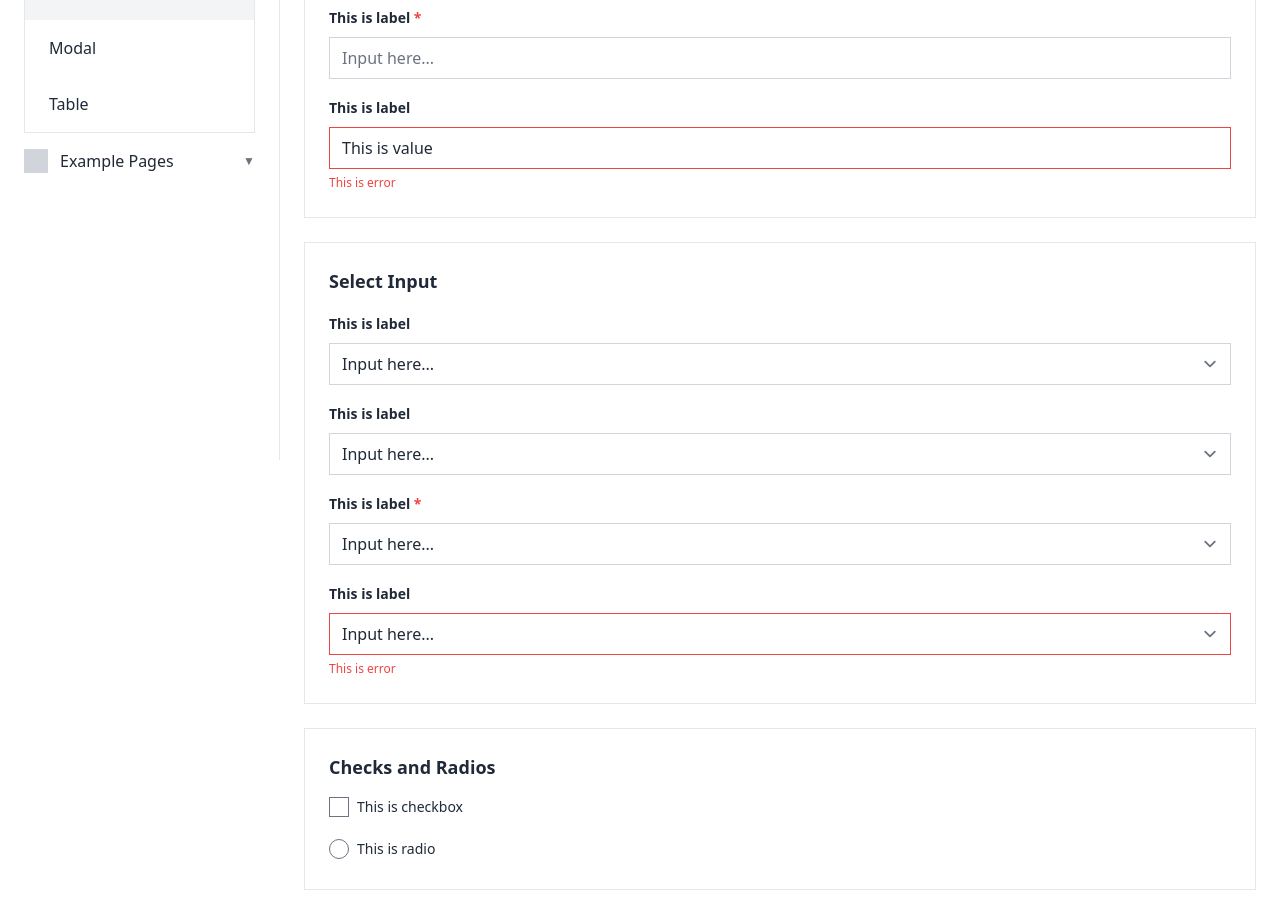
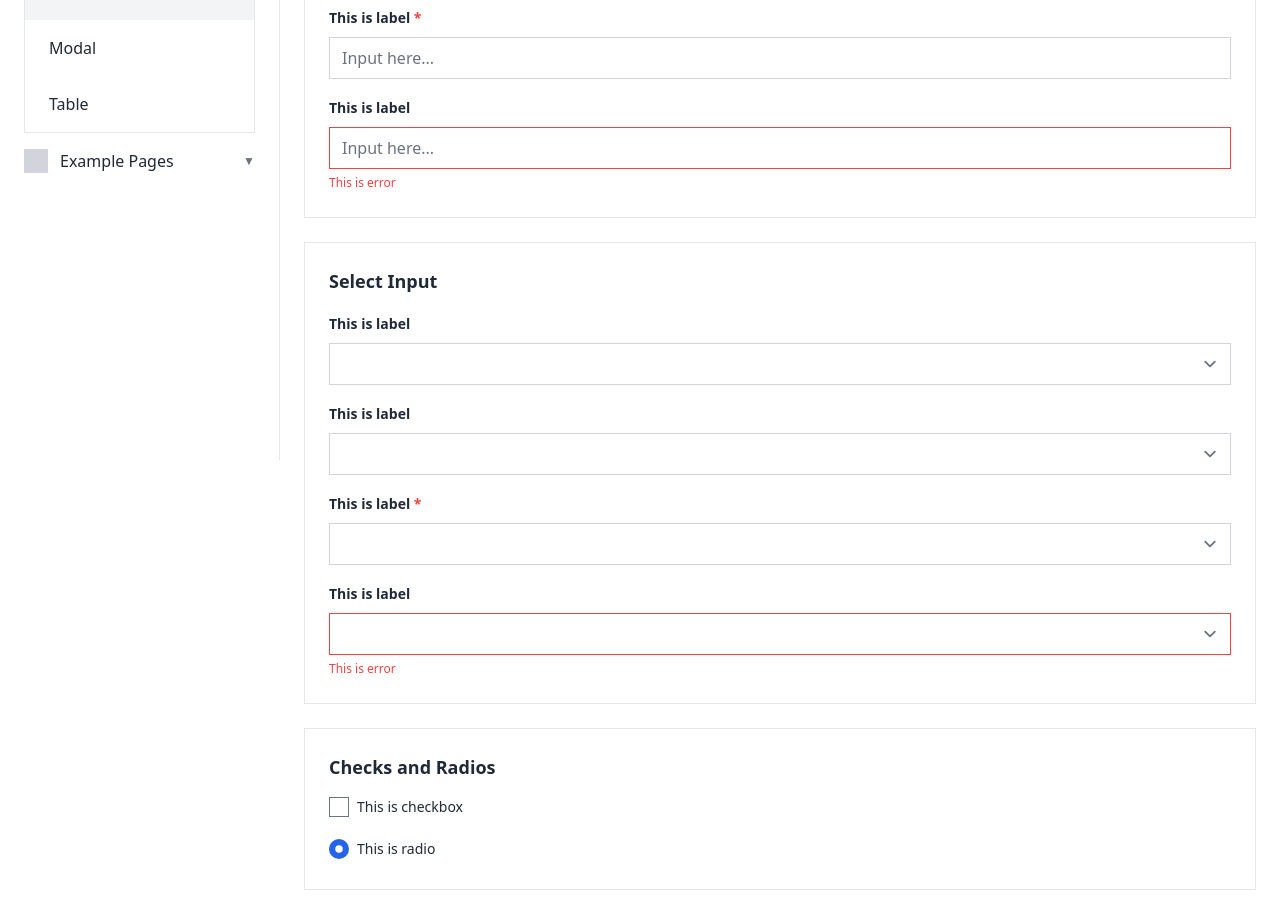
Before and after one commit to albarranaufala/plain-dashboard-starter, a Vue app: page /components/form in a window 1280 px wide. Shown: the part 340-1238 px from the top of the page. Built offline with nearby package versions, Linux system fonts and the light colour scheme.

Commit message:
add dynamic value for form components

```diff
--- a/src/components/form/InputCheck.vue
+++ b/src/components/form/InputCheck.vue
@@ -1,12 +1,37 @@
 <script setup lang="ts">
-defineProps<{
+import { computed } from 'vue'
+
+const props = defineProps<{
+  modelValue?: any
+  value?: any
   label?: string
+  trueValue?: any
+  falseValue?: any
 }>()
+
+const emit = defineEmits<{
+  (e: 'update:modelValue', modelValue: any): void
+}>()
+
+const value = computed({
+  get() {
+    return props.modelValue
+  },
+  set(value) {
+    emit('update:modelValue', value)
+  }
+})
 </script>
 
 <template>
   <label class="inline-flex">
-    <input type="checkbox" class="w-5 h-5" />
+    <input
+      v-model="value"
+      type="checkbox"
+      :true-value="trueValue"
+      :false-value="falseValue"
+      class="w-5 h-5"
+    />
     <span v-if="label" class="ml-2 text-sm">{{ label }}</span>
   </label>
 </template>
--- a/src/components/form/InputRadio.vue
+++ b/src/components/form/InputRadio.vue
@@ -1,12 +1,29 @@
 <script setup lang="ts">
-defineProps<{
+import { computed } from 'vue'
+
+const props = defineProps<{
+  modelValue?: any
+  value?: any
   label?: string
 }>()
+
+const emit = defineEmits<{
+  (e: 'update:modelValue', modelValue: any): void
+}>()
+
+const vModelValue = computed({
+  get() {
+    return props.modelValue
+  },
+  set(value) {
+    emit('update:modelValue', value)
+  }
+})
 </script>
 
 <template>
   <label class="inline-flex">
-    <input type="radio" class="w-5 h-5" />
+    <input v-model="vModelValue" :value="value" type="radio" class="w-5 h-5" />
     <span v-if="label" class="ml-2 text-sm">{{ label }}</span>
   </label>
 </template>
--- a/src/components/form/InputSelect.vue
+++ b/src/components/form/InputSelect.vue
@@ -1,13 +1,30 @@
 <script setup lang="ts">
-defineProps<{
+import { computed } from 'vue'
+
+const props = defineProps<{
+  modelValue?: any
   placeholder?: string
   error?: boolean
 }>()
+
+const emit = defineEmits<{
+  (e: 'update:modelValue', modelValue: any): void
+}>()
+
+const value = computed({
+  get() {
+    return props.modelValue
+  },
+  set(value) {
+    emit('update:modelValue', value)
+  }
+})
 </script>
 
 <template>
   <select
     v-bind="$attrs"
+    v-model="value"
     class="block px-3 py-2 transition border focus:ring focus:ring-gray-200 focus:border-gray-400"
     :class="{
       'border-gray-300': !error,
--- a/src/components/form/InputText.vue
+++ b/src/components/form/InputText.vue
@@ -1,12 +1,29 @@
 <script setup lang="ts">
-defineProps<{
+import { computed } from 'vue'
+
+const props = defineProps<{
+  modelValue?: any
   error?: boolean
 }>()
+
+const emit = defineEmits<{
+  (e: 'update:modelValue', modelValue: any): void
+}>()
+
+const value = computed({
+  get() {
+    return props.modelValue
+  },
+  set(value) {
+    emit('update:modelValue', value)
+  }
+})
 </script>
 
 <template>
   <input
     v-bind="$attrs"
+    v-model="value"
     class="block px-3 py-2 transition border focus:ring focus:ring-gray-200 focus:border-gray-400"
     :class="{
       'border-gray-300': !error,
```
